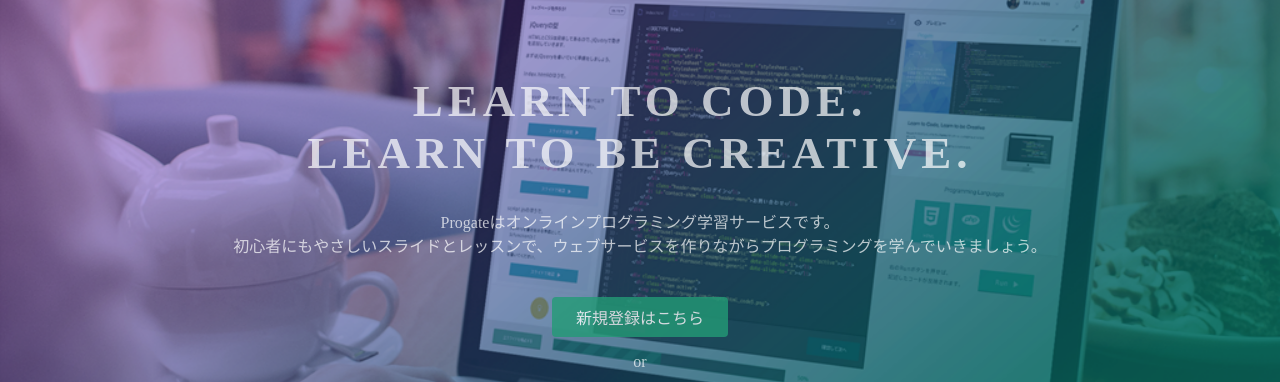
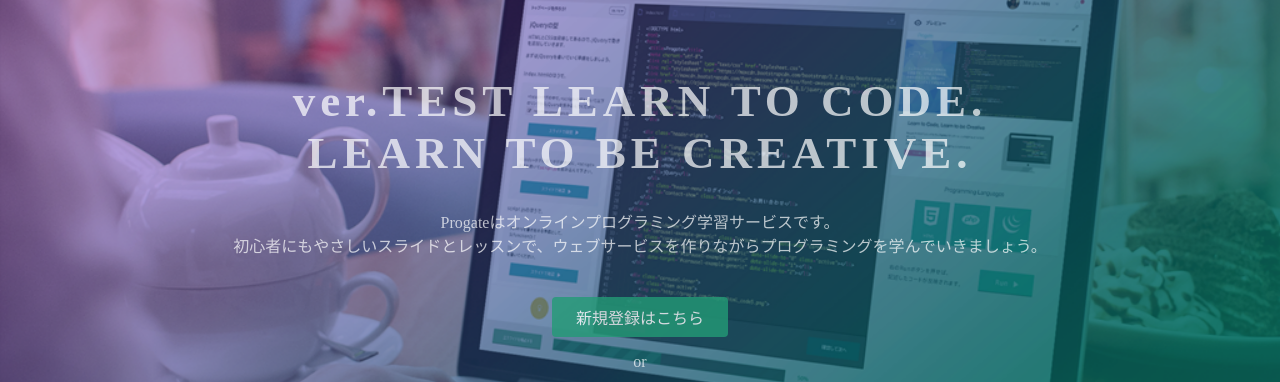
Before and after one commit to ppskweb/ppskweb.github.io, a plain HTML site: page index.html in a window 1280 px wide. Shown: the part 135-517 px from the top of the page. Drawn offline with Linux system fonts and the light colour scheme.

Commit message:
Update index.html

```diff
--- a/index.html
+++ b/index.html
@@ -23,7 +23,7 @@
   </header>
   <div class="top-wrapper">
     <div class="container">
-      <h1>LEARN TO CODE.<br>LEARN TO BE CREATIVE.</h1>
+      <h1>ver.TEST LEARN TO CODE.<br>LEARN TO BE CREATIVE.</h1>
       <p>Progateはオンラインプログラミング学習サービスです。<br>初心者にもやさしいスライドとレッスンで、ウェブサービスを作りながらプログラミングを学んでいきましょう。</p>
       <div class="btn-wrapper">
         <a href="#" class="btn signup">新規登録はこちら</a>
```
